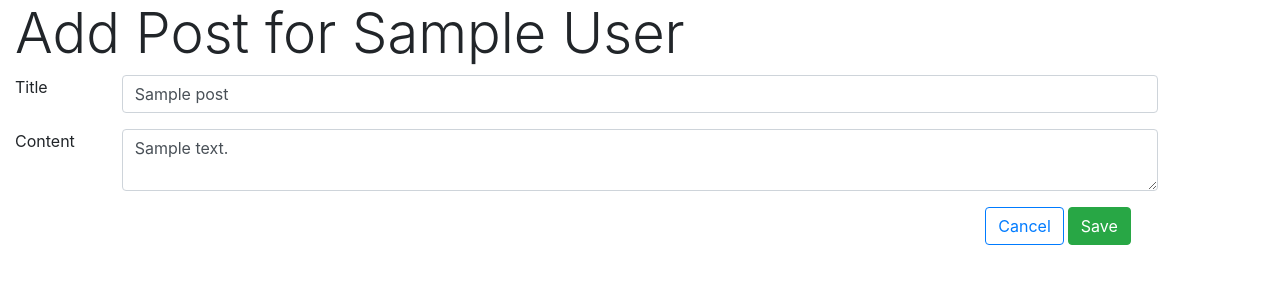
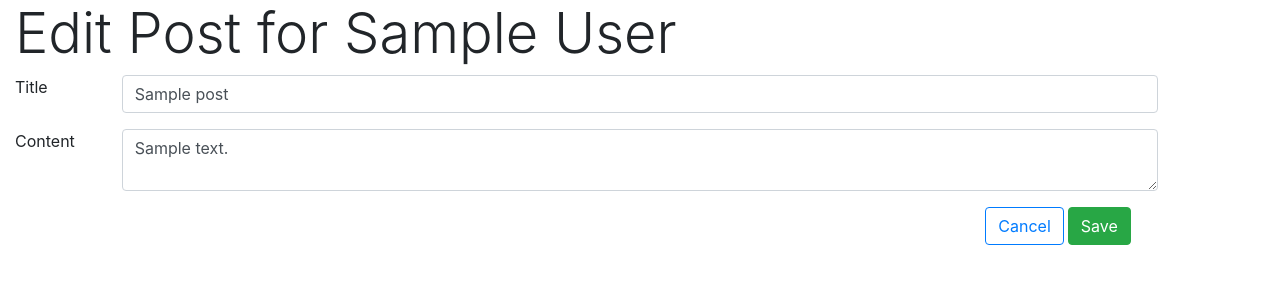
Before and after one commit to clay099/blogly, a Flask app: page /posts/1/edit in a window 1280 px wide. Shown: the part 56-356 px from the top of the page. Run offline with Flask 2, Linux system fonts and the light colour scheme; tables that the repository leaves empty hold one stand-in row (values such as "Sample post"); some libraries are stand-ins or nearby versions.

Commit message:
updated html

```diff
--- a/templates/edit_post.html
+++ b/templates/edit_post.html
@@ -1,9 +1,9 @@
 {% extends 'base.html' %}
 
-{% block title %}New Post{% endblock %}
+{% block title %}Edit Post{% endblock %}
 
 {% block content %}
-<h1 class="display-4">Add Post for {{post.users.full_name}}</h1>
+<h1 class="display-4">Edit Post for {{post.users.full_name}}</h1>
 
 <form action="/posts/{{post.id}}/edit" method="POST">
     <div class="form-group row">
```
Also changed, not shown: templates/home.html (line endings or trailing spaces).
